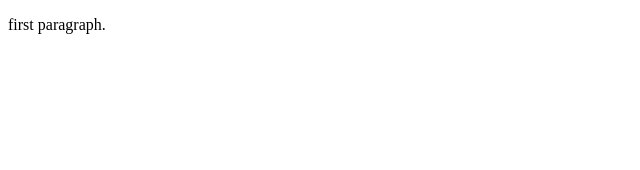
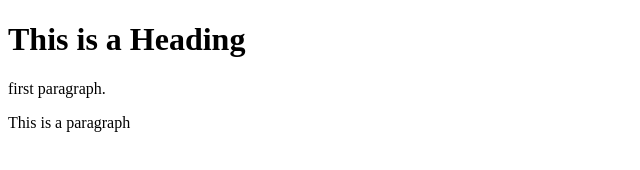
Before and after one commit to rajkhare1/learning-git, a plain HTML site: page index.html in a window 1280 px wide. Shown: the whole page, without its empty margins (0-640 px from the left). Drawn offline with Linux system fonts and the light colour scheme.

Commit message:
conflict resolved from main

```diff
--- a/index.html
+++ b/index.html
@@ -4,6 +4,8 @@
 <title>Page Title</title>
 </head>
 <body>
+ <h1>This is a Heading</h1>
  <p>first paragraph.</p>
+ <p1>This is a paragraph</p1>
 </body>
 </html>
```
